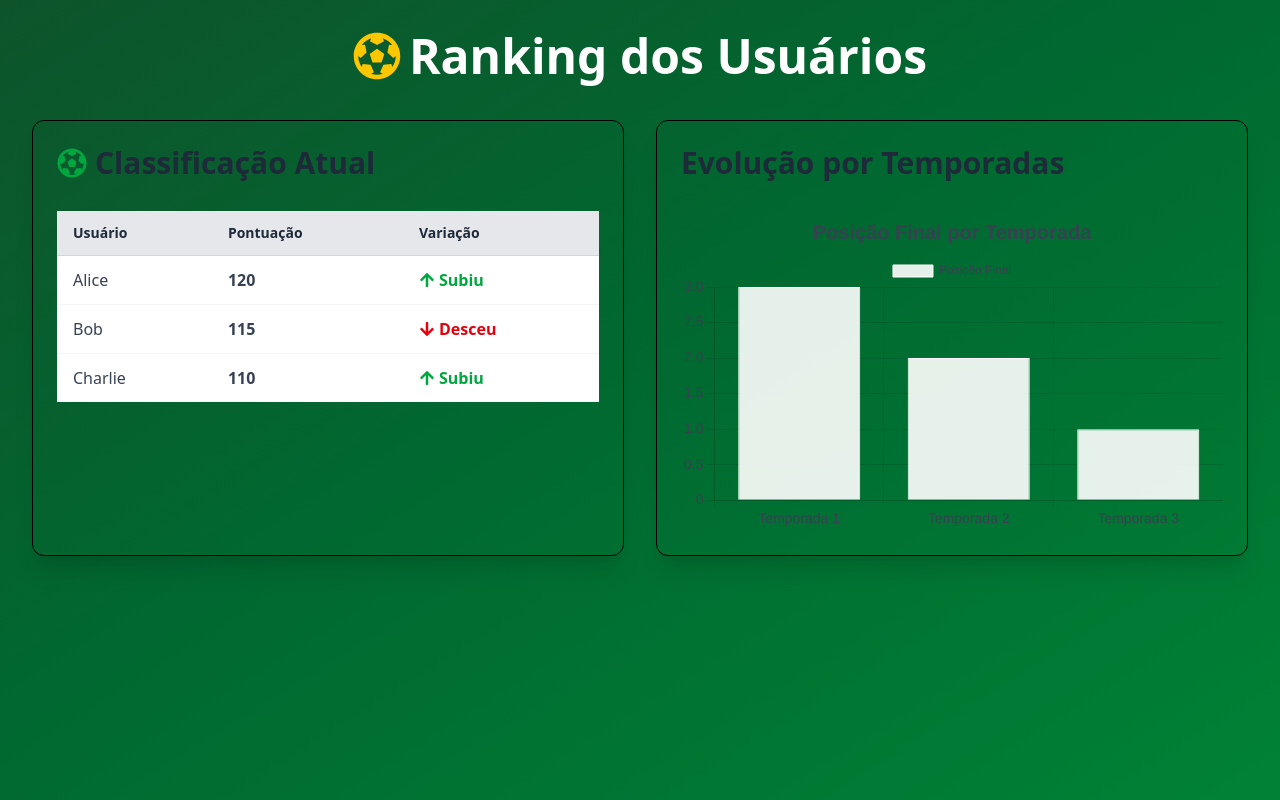
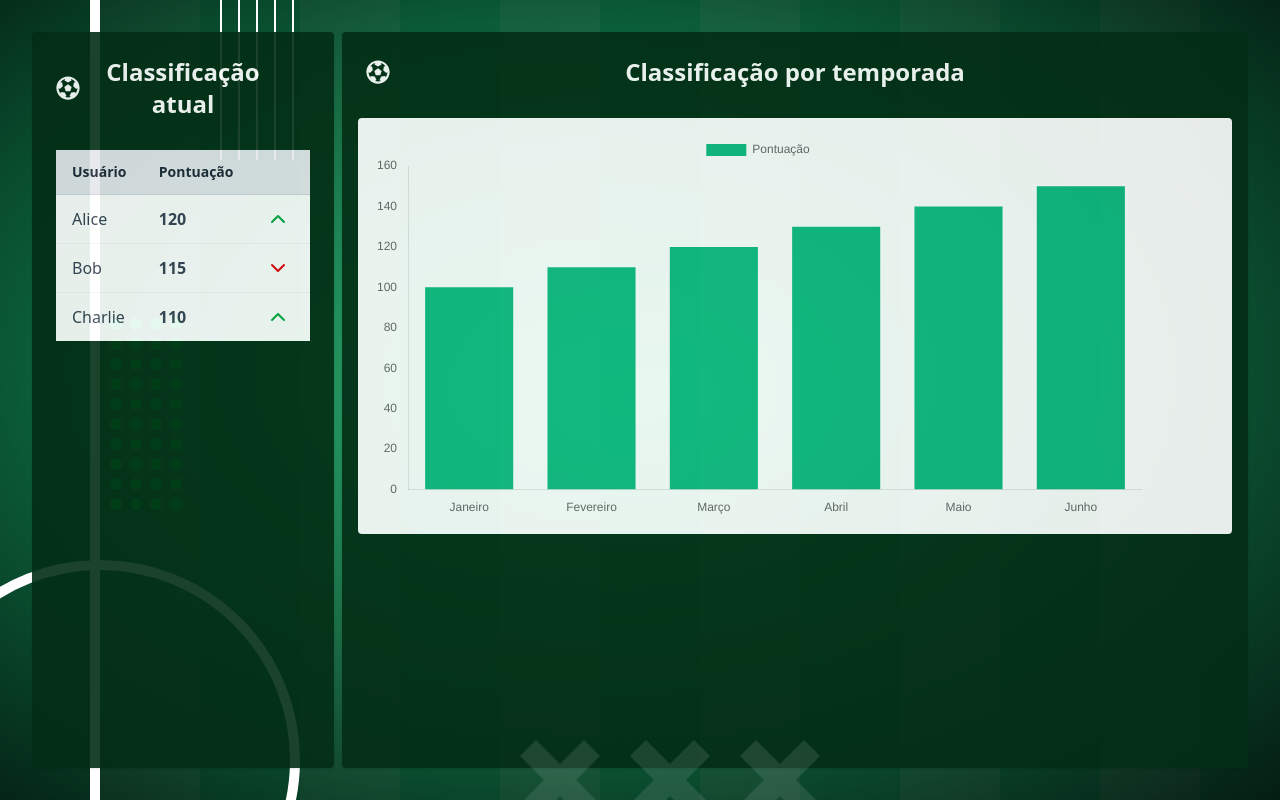
Before and after one commit to LeomarLinhares/seu-gilberto-dashboard, a React (Vite) app: page / in a window 1280 px wide. Built offline with nearby package versions, Linux system fonts and the light colour scheme.

Commit message:
cria layout padrão

```diff
--- a/src/App.tsx
+++ b/src/App.tsx
@@ -1,9 +1,66 @@
 import React from 'react';
 import RankingPage from './pages/RankingPage';
 
+const ballrows = 10;
+const ballcolumns = 4;
+
+const lines = 5;
+
+interface CrossProps {
+  className: string;
+}
+
+const Cross = ({ className }: CrossProps) => (
+  <div
+    className={className}
+    style={{
+      clipPath: 'polygon(20% 0%, 0% 20%, 30% 50%, 0% 80%, 20% 100%, 50% 70%, 80% 100%, 100% 80%, 70% 50%, 100% 20%, 80% 0%, 50% 30%)',
+      background: 'rgba(255, 255, 255, 0.1)',
+    }}
+  />
+);
+
 function App() {
   return (
-    <div className="App">
+    <div
+      className="App relative overflow-hidden h-screen"
+      style={{
+        background: 'repeating-linear-gradient(90deg, #34d399, #34d399 100px, #6ee7b7 100px, #6ee7b7 200px)'
+      }}
+    >
+      <div className="z-10 absolute w-full h-full bg-gradient-to-br from-green-400 to-green-800 opacity-60" />
+      <div
+        className="z-10 absolute inset-0 pointer-events-none"
+        style={{
+          background: 'radial-gradient(ellipse at center, transparent 0%, rgba(0, 0, 0, 0.8) 100%)'
+        }}
+      />
+      <div className="z-10 absolute w-[10px] h-full bg-white left-[90px]" />
+      <div className="z-10 absolute w-100 h-100 border-white border border-10 rounded-full -left-[100px] -bottom-40" />
+      <div className='z-10 absolute space-y-2 left-[110px] bottom-[290px]'>
+        {
+          Array.from({ length: ballrows }).map((_, i) => (
+            <div key={i} className='flex space-x-2 items-center'>
+              {
+                Array.from({ length: ballcolumns }).map((_, j) => (
+                  <div key={j} className='rounded-full bg-green-500 w-3 h-3 flex items-center justify-center' />
+                ))
+              }
+            </div>
+          ))
+        }
+      </div>
+      <div className='z-10 absolute flex space-x-4 left-[220px]'>
+        {
+          Array.from({ length: lines }).map((_, i) => (
+            <div key={i} className='w-0.5 h-40 bg-white' />
+          ))
+        }
+      </div>
+
+      <Cross className="z-20 absolute w-20 h-20 pointer-events-none left-[520px] -bottom-[20px]" />
+      <Cross className="z-20 absolute w-20 h-20 pointer-events-none left-[630px] -bottom-[20px]" />
+      <Cross className="z-20 absolute w-20 h-20 pointer-events-none left-[740px] -bottom-[20px]" />
       <RankingPage />
     </div>
   );
--- a/src/pages/RankingPage.tsx
+++ b/src/pages/RankingPage.tsx
@@ -9,8 +9,9 @@ import {
   Tooltip,
   Legend,
 } from 'chart.js';
-import { FaArrowUp, FaArrowDown, FaFutbol } from 'react-icons/fa';
+import { FaFutbol } from 'react-icons/fa';
 import { Card, CardContent, CardHeader, CardTitle } from '@/components/ui/card';
+import { ChevronDown, ChevronUp } from 'lucide-react';
 
 // Registra os componentes do Chart.js
 ChartJS.register(CategoryScale, LinearScale, BarElement, Title, Tooltip, Legend);
@@ -21,20 +22,6 @@ const currentRankingData = [
   { name: 'Bob', score: 115, change: 'down' },
   { name: 'Charlie', score: 110, change: 'up' },
 ];
-
-// Dados de exemplo para o gráfico de evolução por temporadas
-const rankingBySeason = {
-  labels: ['Temporada 1', 'Temporada 2', 'Temporada 3'],
-  datasets: [
-    {
-      label: 'Posição Final',
-      data: [3, 2, 1],
-      backgroundColor: 'rgba(255,255,255,0.9)',
-      borderColor: 'rgba(255,255,255,1)',
-      borderWidth: 1,
-    },
-  ],
-};
 
 // Componente para a tabela de classificação
 const RankingTable: React.FC = () => {
@@ -49,9 +36,7 @@ const RankingTable: React.FC = () => {
             <th className="px-4 py-3 text-left text-sm font-semibold text-gray-800">
               Pontuação
             </th>
-            <th className="px-4 py-3 text-left text-sm font-semibold text-gray-800">
-              Variação
-            </th>
+            <th className="px-4 py-3" />
           </tr>
         </thead>
         <tbody className="divide-y divide-gray-100 bg-white">
@@ -59,16 +44,14 @@ const RankingTable: React.FC = () => {
             <tr key={index}>
               <td className="px-4 py-3 text-gray-700">{player.name}</td>
               <td className="px-4 py-3 font-bold text-gray-700">{player.score}</td>
-              <td className="px-4 py-3">
+              <td className="px-4 py-3 flex items-center justify-end">
                 {player.change === 'up' ? (
                   <div className="flex items-center">
-                    <FaArrowUp className="text-green-600 mr-1" />
-                    <span className="text-green-600 font-semibold">Subiu</span>
+                    <ChevronUp className="text-green-600 mr-1" />
                   </div>
                 ) : (
                   <div className="flex items-center">
-                    <FaArrowDown className="text-red-600 mr-1" />
-                    <span className="text-red-600 font-semibold">Desceu</span>
+                    <ChevronDown className="text-red-600 mr-1" />
                   </div>
                 )}
               </td>
@@ -82,60 +65,62 @@ const RankingTable: React.FC = () => {
 
 const RankingPage: React.FC = () => {
   return (
-    <div className="min-h-screen w-full bg-gradient-to-br from-green-900 to-green-700 p-8">
-      <div className="max-w-7xl mx-auto">
-        <header className="mb-10">
-          <h1 className="text-5xl font-extrabold text-center text-white flex items-center justify-center gap-2">
-            <FaFutbol className="text-yellow-400" />
-            Ranking dos Usuários
-          </h1>
-        </header>
-        <div className="flex flex-col md:flex-row gap-8">
-          {/* Card com a tabela de classificação */}
-          <Card className="md:w-1/2 bg-white bg-opacity-95 shadow-xl">
+    <div className="min-h-screen w-full mx-auto p-8 z-10 absolute flex justify-center">
+      <div className="flex w-full space-x-2">
+        <Card className="w-1/4 bg-green-950 opacity-90 h-full border-none rounded-sm">
           <CardHeader>
-              <CardTitle className="text-3xl font-bold text-gray-800 flex items-center gap-2">
-                <FaFutbol className="text-green-600" />
-                Classificação Atual
+            <CardTitle className="text-2xl font-bold text-white flex items-center justify-center gap-2 relative">
+              <div className="w-8 text-left">
+                <FaFutbol className="text-white" />
+              </div>
+              <div className="flex-grow text-center">
+                Classificação atual
+              </div>
+              <div className="w-8" />
             </CardTitle>
           </CardHeader>
           <CardContent>
             <RankingTable />
           </CardContent>
         </Card>
-          {/* Card com o gráfico de evolução por temporadas */}
-          <Card className="md:w-1/2 bg-white bg-opacity-95 shadow-xl">
+
+        <Card className="w-3/4 bg-green-950 opacity-90 h-full border-none rounded-sm">
           <CardHeader>
-              <CardTitle className="text-3xl font-bold text-gray-800">
-                Evolução por Temporadas
+            <CardTitle className="text-2xl font-bold text-white flex items-center justify-center gap-2 relative">
+              <div className="w-8 text-left">
+                <FaFutbol className="text-white" />
+              </div>
+              <div className="flex-grow text-center">
+                Classificação por temporada
+              </div>
+              <div className="w-8" />
             </CardTitle>
           </CardHeader>
-            <CardContent>
-              <div className="h-80">
+          <CardContent className='flex flex-col items-center justify-center bg-white rounded-sm p-4 mx-4'>
+            <div className="h-96 w-full">
               <Bar
-                  data={rankingBySeason}
+                data={{
+                  labels: ['Janeiro', 'Fevereiro', 'Março', 'Abril', 'Maio', 'Junho'],
+                  datasets: [
+                    {
+                      label: 'Pontuação',
+                      data: [100, 110, 120, 130, 140, 150],
+                      backgroundColor: '#10B981',
+                    },
+                  ],
+                }}
                 options={{
-                    responsive: true,
-                    maintainAspectRatio: false,
                   scales: {
+                    x: {
+                      grid: {
+                        display: false,
+                      },
+                    },
                     y: {
                       beginAtZero: true,
-                        ticks: { color: '#374151', font: { size: 14 } },
+                      grid: {
+                        display: false,
                       },
-                      x: {
-                        ticks: { color: '#374151', font: { size: 14 } },
-                      },
-                    },
-                    plugins: {
-                      legend: {
-                        position: 'top' as const,
-                        labels: { color: '#374151' },
-                      },
-                      title: {
-                        display: true,
-                        text: 'Posição Final por Temporada',
-                        color: '#374151',
-                        font: { size: 20, weight: 'bold' },
                     },
                   },
                 }}
@@ -145,7 +130,6 @@ const RankingPage: React.FC = () => {
         </Card>
       </div>
     </div>
-    </div>
   );
 };
 
```
Lines whose indentation alone changed are shown as unchanged.
